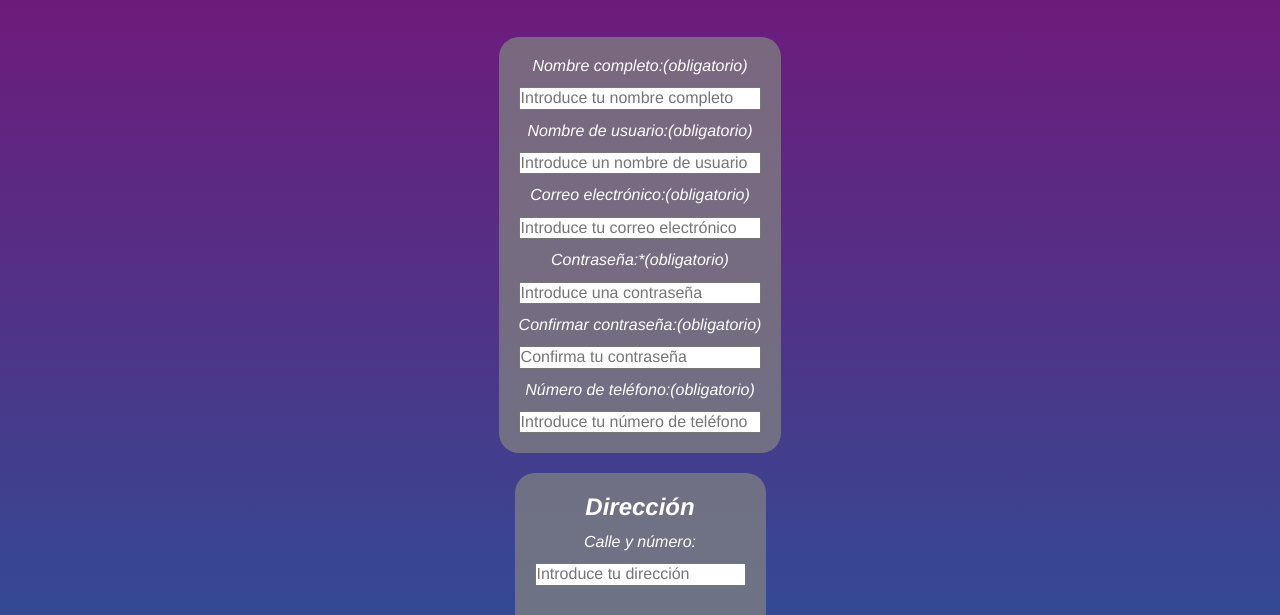
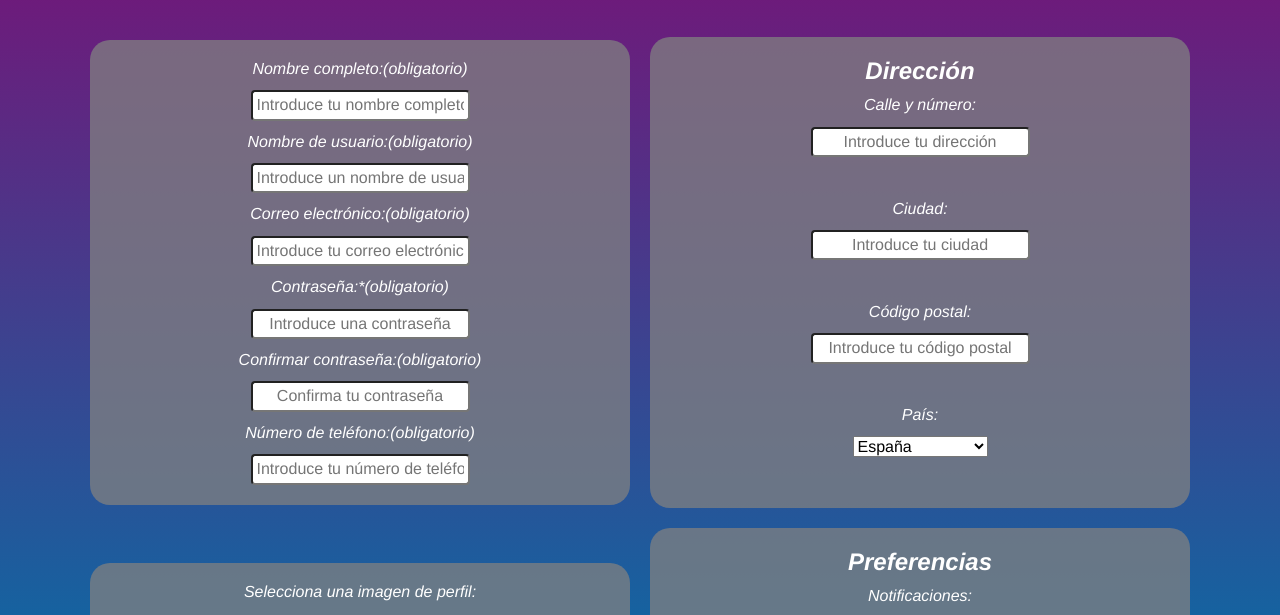
Before and after one commit to fury8lopez/RC-BAZAAR, a plain HTML site: page register-formulary.html in a window 1280 px wide. Shown: the part 143-758 px from the top of the page. Drawn offline with nearby package versions, Linux system fonts and the light colour scheme.

Commit message:
made changes in formulary styles

```diff
--- a/register-formulary.html
+++ b/register-formulary.html
@@ -38,21 +38,21 @@
                     <!-- Información básica -->
                     <div class="basic-info">
                         <label for="fullname">Nombre completo:(obligatorio)</label>
-                        <input type="text" id="fullname" name="fullname" placeholder="Introduce tu nombre completo"
+                        <input type="text" id="fullname" class="inputs" name="fullname" placeholder="Introduce tu nombre completo"
                             required>
                         <label for="username">Nombre de usuario:(obligatorio)</label>
-                        <input type="text" id="username" name="username" placeholder="Introduce un nombre de usuario"
+                        <input type="text" id="username" class="inputs" name="username" placeholder="Introduce un nombre de usuario"
                             required>
                         <label for="email">Correo electrónico:(obligatorio)</label>
-                        <input type="email" id="email" name="email" placeholder="Introduce tu correo electrónico" required>
+                        <input type="email" id="email" class="inputs" name="email" placeholder="Introduce tu correo electrónico" required>
                         <label for="password">Contraseña:*(obligatorio)</label>
-                        <input type="password" id="password" name="password" placeholder="Introduce una contraseña"
+                        <input type="password" id="password" class="inputs" name="password" placeholder="Introduce una contraseña"
                             required>
                         <label for="confirm-password">Confirmar contraseña:(obligatorio)</label>
-                        <input type="password" id="confirm-password" name="confirm-password"
+                        <input type="password" class="inputs" id="confirm-password" name="confirm-password"
                             placeholder="Confirma tu contraseña" required>
                         <label for="phone">Número de teléfono:(obligatorio)</label>
-                        <input type="tel" id="phone" name="phone" placeholder="Introduce tu número de teléfono" required>
+                        <input type="tel" class="inputs" id="phone" name="phone" placeholder="Introduce tu número de teléfono" required>
                     </div>
                 </div>
                     <!-- Dirección -->
@@ -60,15 +60,15 @@
                     <div class="address">
                         <h2>Dirección</h2>
                         <label for="address">Calle y número:</label>
-                        <input type="text" id="address" name="address" placeholder="Introduce tu dirección">
+                        <input type="text" class="inputs" id="address" name="address" placeholder="Introduce tu dirección">
                         <br>
 
                         <label for="city">Ciudad:</label>
-                        <input type="text" id="city" name="city" placeholder="Introduce tu ciudad">
+                        <input type="text" class="inputs" id="city" name="city" placeholder="Introduce tu ciudad">
                         <br>
 
                         <label for="zip">Código postal:</label>
-                        <input type="text" id="zip" name="zip" placeholder="Introduce tu código postal">
+                        <input type="text" class="inputs" id="zip" name="zip" placeholder="Introduce tu código postal">
                         <br>
 
                         <label for="country">País:</label>
@@ -81,6 +81,13 @@
                         </select>
                         <br>
 
+                    </div>
+                </div>
+                <!-- iamgen de perfil -->
+                <div class="formulary-container">
+                    <div class="image-perfil">
+                        <label for="profile-image">Selecciona una imagen de perfil:</label><br>
+                        <input type="file" class="inputs" id="profile-image" name="profile-image" accept=".jpg, .png">
                     </div>
                 </div>
                     <!-- Preferencias -->
@@ -96,7 +103,7 @@
                         </select>
                     </div>
                     <!-- Botón de envío -->
-                    <button type="submit" class="button-ini">Registrarse</button>
+                    <button type="submit" class="button-ini">Enviar</button>
                 </div>
             </form>
         </div>
--- a/styles/formulary.css
+++ b/styles/formulary.css
@@ -26,7 +26,7 @@
     padding: 20px;
     color: var(--contrast-color);
     gap: 12px;
-
+    min-width: 45%;
 }
 
 .division-white {
@@ -50,16 +50,30 @@
 
 .inputs {
     display: flex;
-    width: 100%;
     padding: 4px;
     border-radius: 4px;
     text-align: center;
+    justify-content: center;
+    align-items: center;
 }
 
 .basic-info,
 .address,
-.preferences {
+.preferences,
+.image-perfil {
     display: flex;
     flex-direction: column;
+    align-items: center;
+    justify-content: center;
     gap: 12px;
+    max-width: 80%;
 }
+
+
+@media (min-width: 768px) {
+    .formulary {
+        display: flex;
+        flex-direction: row;
+        flex-wrap: wrap;
+    }
+}
--- a/styles/responsive.css
+++ b/styles/responsive.css
@@ -50,6 +50,7 @@
 	.feature {
 		max-width: 250px;
 	}
+
 }
 
 /* Media query para escritorio (mayores a 1024px y hasta 1439px) */
```
